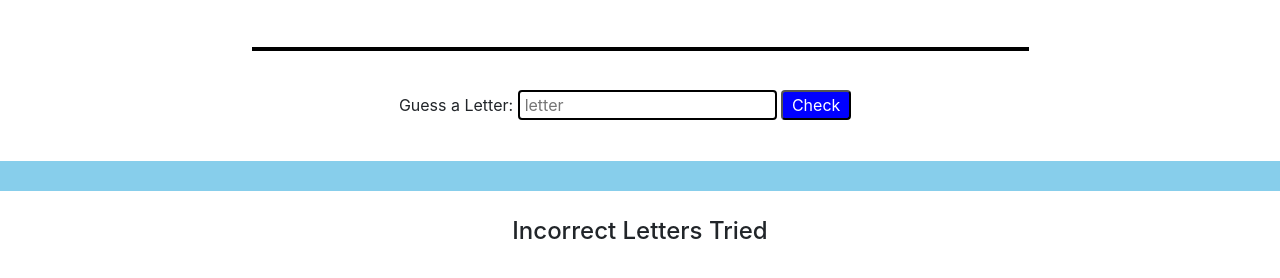
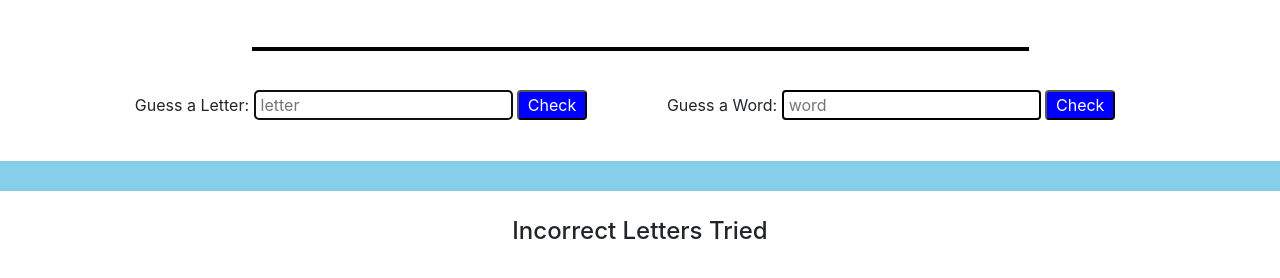
Before and after one commit to Jesskos/word-whizz, a Flask app: template templates/game.html in a window 1280 px wide. Shown: the part 322-600 px from the top of the page. Run offline with Flask 2, Linux system fonts and the light colour scheme; the template is opened without the code that fills it, so the values that code supplies are empty; some libraries are stand-ins or nearby versions.

Commit message:
completed first version of entire word guess

```diff
--- a/game.py
+++ b/game.py
@@ -21,6 +21,7 @@ class Game:
 		self.incorrect_guesses = 0
 		self.max_incorrect_guesses = 6
 		self.total_score = 0
+		self.incorrect_words_guessed = set()
 
 	def get_word(self):
 		''' returns the word '''
@@ -113,6 +114,15 @@ class Game:
 		return False
 
 
+	def check_word(self, word):
+		if word == self.word:
+			self.correct_guessed_letters  = set(list(word))
+			return True
+		else:
+			self.incorrect_words_guessed.add(word)
+			self.incorrect_guesses += 1
+
+
 	def game_over(self):
 		''' checks if the game is over '''
 
@@ -128,7 +138,7 @@ class Game:
 
 		base_score = 10
 		point_gains = len(self.correct_guessed_letters) * 10
-		point_losses = self.incorrect_guesses * 1
+		point_losses = self.incorrect_guesses * 1 + len(self.incorrect_words_guessed)
 		total_points = (base_score + point_gains - point_losses) * int(self.difficulty_level)
 
 		if self.game_over():
--- a/server.py
+++ b/server.py
@@ -133,8 +133,8 @@ def play():
 		return redirect("/")
 
 	# gets global variable users_playing, and finds the user's word based on the session user_id
+	word_game = users_playing[session["user_id"]]
 
-	word_game = users_playing[session["user_id"]]
 	word = word_game.get_word()
 
 	# Gets the length of word, incorrect_guessed_letters, length_of_word, and remaining_guesses using class methods or attributes
@@ -174,6 +174,9 @@ def play_again():
 	# Using the global users_playing dictionary, gets the current word
 	global users_playing
 	word_game = users_playing[session["user_id"]]
+
+	word_game = Game()
+	users_playing[session["user_id"]] = word_game
 
 	# Checks if user changed the difficulty level. Returns None if the user has not changed the difficutly level.
 	new_difficulty_level = request.args.get('difficulty-level')
@@ -227,13 +230,17 @@ def check():
 		# Checks if the letter in the word has already been guessed.
 		if word_game.is_already_guessed_letter(letter):
 			game_response["message"] = "You already guessed the letter {}".format(letter)
+			game_response["remaining_guesses"] = word_game.guesses_left()
 
 		# If the letter has not been gussed yet, checks whether or not the letter is in the word
 		else:
 			checked_letter = word_game.check_letter(letter)
 			remaining_guesses = word_game.guesses_left()
 			indices_of_letter_in_word = word_game.get_indices_of_letter_in_word(letter)
+
+			# sends the letter and the remaining guesses during all of the below scenarios
 			game_response['letter'] = letter
+			game_response["remaining_guesses"]=remaining_guesses
 
 			# Enters this condition if the checked_letter is in the word
 			if checked_letter:
@@ -260,8 +267,6 @@ def check():
 
 			# Enter this condition since the checked_letter was not in the word
 			else:
-				# The number of remaining guesses is included in the response when the letter is guessed incorrectly
-				game_response["remaining_guesses"]=remaining_guesses
 
 				# Enter this condition if player runs out of remaining guesses, and loses
 				if word_game.lose():
@@ -282,6 +287,63 @@ def check():
 					game_response["message"] = "Sorry, Incorrect Guess! {} is not in the word. You have {} chances remaining".format(letter, remaining_guesses)
 
 	# Sends a response to the browser
+	return jsonify(game_response)
+
+
+@app.route('/check_word')
+def check_word():
+	''' checks if user guessed the word '''
+
+	# gets the word that the user is currently playing based on the session_id
+	global users_playing
+
+	word_game = users_playing[session["user_id"]]
+
+	# an empty dictionary to be sent to the server as a JSON object
+	game_response = {}
+
+	# Checks to make sure the game has not already ended before carrying out logic
+	if word_game.game_over():
+		game_response["message"] = "The game is over. Please choose to play again"
+		game_response["score"] = word_game.get_score()
+		return jsonify(game_response)
+
+	# receives the guessed word from a request
+	word = request.args.get('word')
+	word = word.lower()
+	print(word)
+
+	# checks if the user guessed the correct word. If so, sends a message and the full word
+	checked_word = word_game.check_word(word)
+	print(checked_word)
+
+	if checked_word:
+		game_response["message"] = "You Win! You guessed the word correctly"
+		game_response["word"] = word
+
+	else:
+		# gets remainig guesses
+		remaining_guesses = word_game.guesses_left()
+		game_response["remaining_guesses"]=remaining_guesses
+
+		# checks if user lost the game
+		if word_game.lose():
+			game_response["message"] = "{} is not the word. Sorry, you have lost the game".format(word)
+			game_response["word"] = word
+
+		# if the user has not lost the game, lets them know they guessed incorrectly
+		else:
+			game_response["message"] = "Sorry, your guess was incorrect. {} is not the word".format(word)
+			game_response["word"] = word
+
+	# saves word game
+	print(word_game.win())
+	if word_game.win() or word_game.lose():
+		save_game = Score(date=datetime.now(), user_id=int(session['user_id']), word=word_game.get_word(), score=word_game.get_score(), won=word_game.win())
+		db.session.add(save_game)
+		db.session.commit()
+		game_response["score"] = word_game.get_score()
+
 	return jsonify(game_response)
 
 
--- a/static/js/game.js
+++ b/static/js/game.js
@@ -10,10 +10,11 @@ function checkLetter(evt) {
 	const letterChoice = {
 		'letter': $('#letter-input').val()
 	};
-	$.get('/check', letterChoice, getUpdate)};
+	$.get('/check', letterChoice, getUpdateAfterCheckLetter)
+};
 
 
-function getUpdate(results) {
+function getUpdateAfterCheckLetter(results) {
 
 		// resets form so user does not have to delete letters
 		document.getElementById("letter-guessing-form").reset();
@@ -26,16 +27,13 @@ function getUpdate(results) {
 		// checks if letter was an incorrect guess, and adds incorrect letters and remaining choices to DOM
 		} else if (results["message"].includes("Sorry, Incorrect Guess!")) {
 			$("#incorrect-letters-guessed-list").append(results["letter"] + " ");
-			growAntiProgessBar(results["remaining_guesses"]);
 			alert(results["message"]);
 
 		// checks if user lost the game, shows the entire word, and displays modal with option to play again along with the player's score
 		} else if (results["message"].includes("lost the game")) {
 			$("#incorrect-letters-guessed-list").append(results["letter" + " "]);
 			$("div#word-to-guess").html(results["word"]);
-			growAntiProgessBar(results["remaining_guesses"]);
 			showModal(results["message"], results["score"]);
-
 
 		// checks if user won the game, adds remaining letters, and show modal to play again
 		} else if (results["message"].includes("win")) {
@@ -51,9 +49,55 @@ function getUpdate(results) {
 			showModal(results["message"], results["score"]);
 		};
 
-		// for all outcomes, adjusts remmaining guesses
+		// for all outcomes, adjusts remmaining guesses and antiprogress bar
+		growAntiProgessBar(results["remaining_guesses"]);
 		$("#num-remaining-guesses").html(results["remaining_guesses"]);
+};
+
+
+function checkWord(evt) {
+	// gets users word choice, makes a request to the server, and receives a response from the server
+	evt.preventDefault();
+	// gets users wordchoice from form
+	const wordChoice = {
+		'word': $("#word-input").val()
+	};
+	console.log(wordChoice);
+
+	// makes a request and receives the response
+	$.get('/check_word', wordChoice, getUpdateAfterCheckWord)
+};
+
+
+function getUpdateAfterCheckWord(results) {
+
+	//empties word form
+	document.getElementById("word-guessing-form").reset();
+
+	//if the user wins, shows entire word and displays modal
+	if (results["message"].includes("Win")) {
+		$("#word-to-guess").html(results["word"]);
+		showModal(results["message"], results["score"]);
+
+	// if the user does not guess the word correctly, also lets them know without showing entire word
+	} else if (results["message"].includes("guess was incorrect")) {
+		alert(results["message"]);
+
+	// if the user loses the game, lets them know and shows entire word
+	} else if (results["message"].includes("lost the game")) {
+		$("#word-to-guess").html(results['word']);
+		showModal(results["message"], results["score"]);
+
+	// lets the user know if the game has already ended
+	} else if (results["message"].includes("The game is over")) {
+		showModal(results["message"], results["score"]);
 		};
+
+	// for every response, the 'antiprogres bar' grows in proportion to the guesses remaining
+	growAntiProgessBar(results["remaining_guesses"]);
+	$("#num-remaining-guesses").html(results["remaining_guesses"]);
+
+};
 
 
 function addLetter(indices, letter) {
@@ -188,15 +232,19 @@ function growAntiProgessBar(remainingGuesses) {
 	let antiProgressBar = document.getElementById("myBar");
 	antiProgressBar.style.width = '0'
 	let newWidth = 100 - (remainingGuesses * 17);
+	console.log(newWidth)
 	antiProgressBar.style.width = `${newWidth}%`;
 }
 
 
+// loads JQuery after page loads
 $(document).ready(function() {
+
 // event listeneners
 $("#letter-guessing-form").on("submit", checkLetter);
 $("#no-play-again").on("click", closeModal);
 $("#play-again").on("click", getNewWord);
 $("#change-difficulty").on("submit", changeDifficulty);
 $("#reset-game-button").on("click", makeNewGame);
+$("#word-guessing-form").on("submit", checkWord)
 });
--- a/templates/base.html
+++ b/templates/base.html
@@ -1,6 +1,9 @@
 <html>
 <head>
 	<title>{% block title %}WORD GUESSING GAME{% endblock %}</title>
+
+	<!-- Helps browser control dimensions and scaling -->
+	<meta name="viewport" content="width=device-width, initial-scale=1.0">
 
 	<!-- Bootstrap Stylesheet -->
 	<link rel="stylesheet" href="https://stackpath.bootstrapcdn.com/bootstrap/4.1.1/css/bootstrap.min.css" integrity="sha384-WskhaSGFgHYWDcbwN70/dfYBj47jz9qbsMId/iRN3ewGhXQFZCSftd1LZCfmhktB" crossorigin="anonymous">
@@ -11,7 +14,6 @@
 	<!-- jquery script -->
 	<script src="http://code.jquery.com/jquery.js"></script>
 	<script src="http://code.jquery.com/jquery-latest.min.js"></script>
-
 
 </head>
 <body>
--- a/templates/game.html
+++ b/templates/game.html
@@ -65,7 +65,11 @@
 
   <div class="container">
     <form action='/check' id="letter-guessing-form" >
-      Guess a Letter: <input id="letter-input" type="text" pattern="[A-Za-z]" name="letter-input" maxlength=1 placeholder="letter" required>
+      Guess a Letter: <input id="letter-input" type="text" pattern="[A-Za-z]" name="letter-input" maxlength=1 placeholder="letter" required autofocus>
+      <input type="submit" value="Check">
+    </form>
+    <form action='/check_word' id="word-guessing-form" >
+      Guess a Word: <input id="word-input" type="text" name="word-inputs" placeholder="word" required>
       <input type="submit" value="Check">
     </form>
   </div>
```
